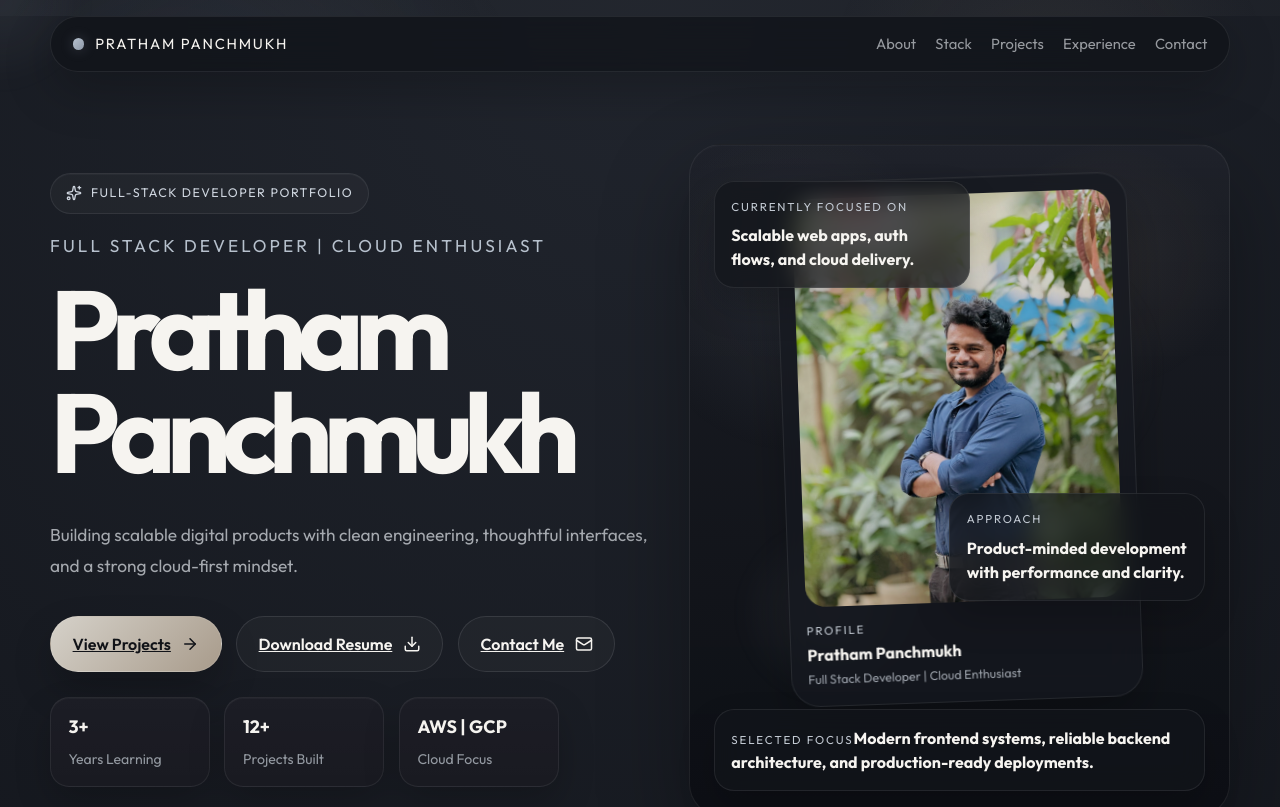
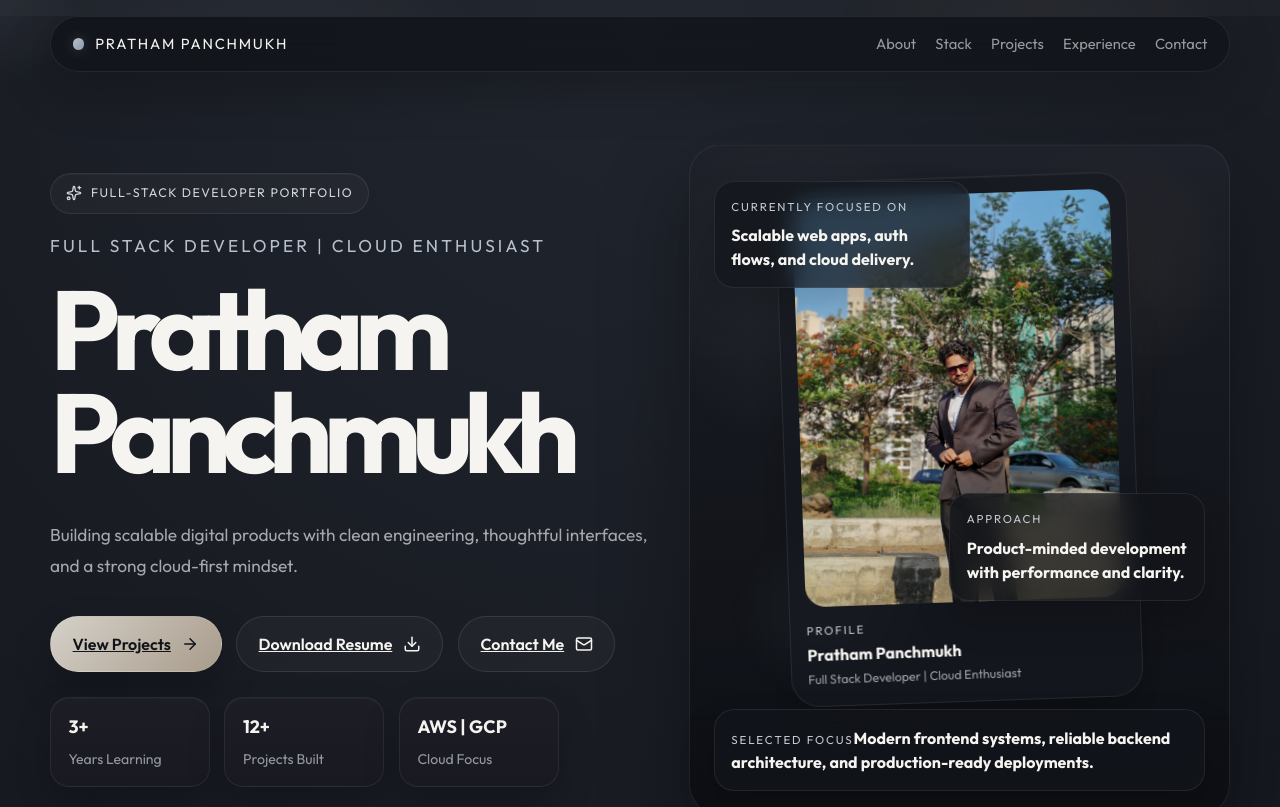
Before and after one commit to prathampanchmukh1234-maker/Portfolio, a React (Vite) app: page / in a window 1280 px wide. Shown: the top 807 px of the page. Built offline with nearby package versions, Linux system fonts and the light colour scheme.

Commit message:
change photo

```diff
--- a/src/App.tsx
+++ b/src/App.tsx
@@ -500,7 +500,7 @@ function App() {
                   {imageAvailable ? (
                     <img
                       className="hero-photo"
-                      src="/profile/photo.jpeg"
+                      src="/profile/photo2.jpeg"
                       alt="Pratham Panchmukh portrait"
                       loading="eager"
                       onError={() => setImageAvailable(false)}
@@ -508,7 +508,9 @@ function App() {
                   ) : (
                     <div className="hero-photo hero-photo--fallback">
                       <span>Profile Photo</span>
-                      <strong>Add `public/profile/photo.jpeg` for your portrait</strong>
+                      <strong>Add `<public />
+                        <profile />
+                        <photo2> </photo2>.jpeg` for your portrait</strong>
                     </div>
                   )}
                 </div>
```
Also changed, not shown: public/profile/photo2.jpeg (added).
